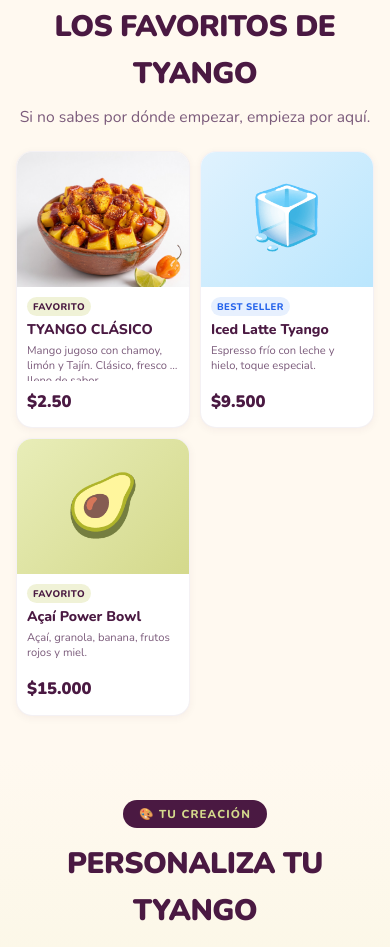
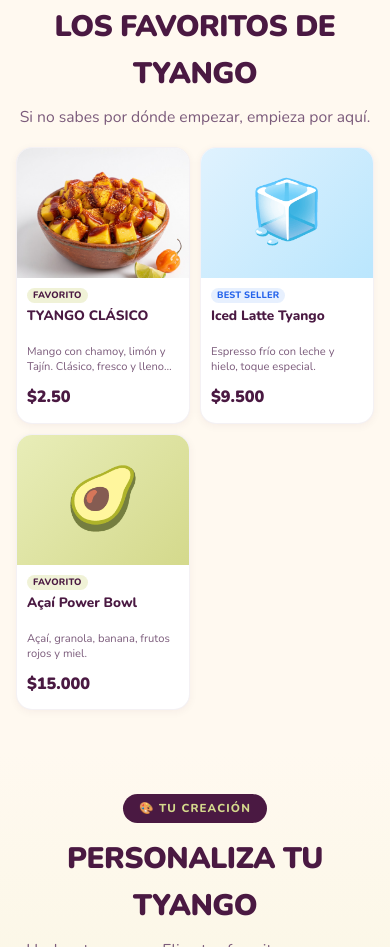
Before and after one commit to sebastianemanuel967-star/tyangonextlevel, a website: page index.html in a window 390 px wide. Shown: the part 2245-3192 px from the top of the page. Drawn offline with nearby package versions, Linux system fonts and the light colour scheme.

Commit message:
Add files via upload

```diff
--- a/index.html
+++ b/index.html
@@ -705,6 +705,9 @@
       transform: translateY(18px);
       box-shadow: var(--shadow-sm);
       text-align: left;
+      display: flex;
+      flex-direction: column;
+      height: 100%;
     }
     .card.show {
       opacity: 1;
@@ -713,6 +716,10 @@
     .card:hover {
       transform: translateY(-5px);
       box-shadow: var(--shadow-hover);
+    }
+    .card:focus-visible {
+      outline: 2.5px solid var(--lime);
+      outline-offset: 2px;
     }
     .card-img {
       height: 175px;
@@ -722,6 +729,7 @@
       position: relative;
       overflow: hidden;
       background: var(--cream);
+      flex-shrink: 0;
     }
     .card-photo {
       width: 100%;
@@ -742,9 +750,13 @@
     }
     .card-body {
       padding: 18px;
+      display: flex;
+      flex-direction: column;
+      flex-grow: 1;
     }
     .card-badge {
-      display: inline-block;
+      display: inline-flex;
+      align-items: center;
       padding: 3px 9px;
       border-radius: var(--radius-sm);
       font-size: 0.68rem;
@@ -752,25 +764,28 @@
       text-transform: uppercase;
       letter-spacing: 0.04em;
       margin-bottom: 8px;
+      align-self: flex-start;
     }
     .card-name {
       font-size: 1.05rem;
       font-weight: 800;
       color: var(--purple-dark);
       margin-bottom: 4px;
+      line-height: 1.25;
     }
     .card-desc {
       font-size: 0.8rem;
       color: var(--purple-mid);
       line-height: 1.45;
       margin-bottom: 12px;
-      min-height: 38px;
+      flex-grow: 1;
     }
     .card-price {
       font-size: 1.15rem;
       font-weight: 900;
       color: var(--purple-dark);
       display: block;
+      margin-top: auto;
     }
 
     /* SECCIÓN 5: PERSONALIZA TU TYANGO */
@@ -1488,18 +1503,13 @@
         font-size: 0.85rem;
       }
 
-      /* Catálogos & Favoritos: 2 Columnas en Mobile */
-      .products-grid {
+      /* Catálogos & Favoritos: 2 Columnas en Mobile con Altura Uniforme */
+      .products-grid, .favs-grid {
         grid-template-columns: repeat(2, 1fr);
         max-width: 100%;
         margin: 16px auto 0;
         gap: 12px;
-      }
-      .favs-grid {
-        grid-template-columns: repeat(2, 1fr);
-        max-width: 100%;
-        margin: 20px auto 0;
-        gap: 12px;
+        align-items: stretch;
       }
       .cat-products {
         padding: 8px 12px 48px;
@@ -1508,9 +1518,19 @@
         border-radius: var(--radius-md);
         display: flex;
         flex-direction: column;
+        height: 100%;
+        box-shadow: 0 2px 8px rgba(74, 25, 66, 0.05);
+      }
+      .card:hover {
+        transform: none;
+        box-shadow: 0 2px 8px rgba(74, 25, 66, 0.05);
+      }
+      .card:active {
+        transform: scale(0.985);
       }
       .card-img {
-        height: 140px;
+        height: 135px;
+        flex-shrink: 0;
       }
       .card-body {
         padding: 10px 10px 12px;
@@ -1519,32 +1539,47 @@
         flex-grow: 1;
       }
       .card-badge {
-        font-size: 0.60rem;
+        font-size: 0.58rem;
         padding: 2px 6px;
         margin-bottom: 5px;
         align-self: flex-start;
+        line-height: 1.2;
+        letter-spacing: 0.02em;
+        white-space: nowrap;
       }
       .card-name {
-        font-size: 0.92rem;
+        font-size: 0.88rem;
         font-weight: 800;
-        line-height: 1.25;
+        line-height: 1.22;
         margin-bottom: 4px;
-      }
-      .card-desc {
-        font-size: 0.73rem;
-        line-height: 1.35;
-        color: var(--purple-mid);
-        margin-bottom: 8px;
-        flex-grow: 1;
+        color: var(--purple-dark);
+        min-height: 2.44em;
         display: -webkit-box;
         -webkit-line-clamp: 2;
         -webkit-box-orient: vertical;
         overflow: hidden;
       }
+      .card-desc {
+        font-size: 0.72rem;
+        line-height: 1.32;
+        color: var(--purple-mid);
+        margin-bottom: 8px;
+        flex-grow: 1;
+        min-height: 2.64em;
+        display: -webkit-box;
+        -webkit-line-clamp: 2;
+        -webkit-box-orient: vertical;
+        overflow: hidden;
+        text-overflow: ellipsis;
+        word-break: break-word;
+      }
       .card-price {
-        font-size: 1.08rem;
+        font-size: 1.05rem;
         font-weight: 900;
+        color: var(--purple-dark);
         margin-top: auto;
+        padding-top: 2px;
+        display: block;
       }
 
       /* Personalizador Mobile */
@@ -1594,16 +1629,16 @@
         gap: 10px;
       }
       .card-img {
-        height: 135px;
+        height: 130px;
       }
       .card-name {
-        font-size: 0.88rem;
+        font-size: 0.85rem;
       }
       .card-desc {
         font-size: 0.70rem;
       }
       .card-price {
-        font-size: 1.04rem;
+        font-size: 1.02rem;
       }
       .dna-grid {
         grid-template-columns: repeat(2, 1fr);
@@ -1623,16 +1658,16 @@
         gap: 8px;
       }
       .card-img {
-        height: 125px;
+        height: 120px;
       }
       .card-body {
         padding: 8px 8px 10px;
       }
       .card-name {
-        font-size: 0.84rem;
+        font-size: 0.82rem;
       }
       .card-desc {
-        font-size: 0.68rem;
+        font-size: 0.67rem;
       }
       .card-price {
         font-size: 0.98rem;
@@ -1658,19 +1693,22 @@
         max-width: 85px;
       }
       .products-grid, .favs-grid {
-        gap: 8px;
+        gap: 7px;
       }
       .card-img {
-        height: 118px;
+        height: 112px;
+      }
+      .card-body {
+        padding: 7px 7px 9px;
       }
       .card-name {
-        font-size: 0.82rem;
+        font-size: 0.78rem;
       }
       .card-desc {
-        font-size: 0.66rem;
+        font-size: 0.64rem;
       }
       .card-price {
-        font-size: 0.95rem;
+        font-size: 0.94rem;
       }
       .step-title {
         font-size: 0.98rem;
@@ -2144,7 +2182,7 @@
           badge: 'Popular',
           badgeCss: 'background:rgba(255,100,50,0.12);color:#E85D30',
           name: 'TYANGO CLÁSICO',
-          desc: 'Mango jugoso con chamoy, limón y Tajín. Clásico, fresco y lleno de sabor.',
+          desc: 'Mango con chamoy, limón y Tajín. Clásico, fresco y lleno de sabor.',
           price: '$2.50'
         },
         {
@@ -2152,7 +2190,7 @@
           badge: 'Nuevo',
           badgeCss: 'background:rgba(236,72,153,0.12);color:#DB2777',
           name: 'PICAZANA',
-          desc: 'Manzana fresca envuelta en una intensa masa de chamoy y tamarindo. Dulce, ácida y picosita. 🌶️',
+          desc: 'Manzana cubierta con masa de chamoy y tamarindo. Dulce, ácida y picosita.',
           price: '$2.50'
         },
         {
@@ -2160,7 +2198,7 @@
           badge: 'Nuevo',
           badgeCss: 'background:rgba(123,91,123,0.12);color:#7B5B7B',
           name: 'UVA PULPA',
-          desc: 'Uva verde cubierta en Pulparindo y Tajín. Dulce, ácida y picosita. 🌶️',
+          desc: 'Uva verde cubierta con Pulparindo y Tajín. Dulce, ácida y picosita.',
           price: '$2.50'
         },
         {
@@ -2168,7 +2206,7 @@
           badge: 'Nuevo',
           badgeCss: 'background:rgba(245,158,11,0.15);color:#D97706',
           name: 'PIÑADIABLO',
-          desc: 'Piña congelada con chamoy y Tajín. Dulce, fría y con un toque de picante. 🌶️',
+          desc: 'Piña congelada con chamoy y Tajín. Dulce, fría y con un toque de picante.',
           price: '$2.50'
         },
         {
@@ -2176,7 +2214,7 @@
           badge: '🔥 MUY PICANTE',
           badgeCss: 'background:rgba(239,68,68,0.15);color:#DC2626',
           name: 'TAKIMANGO',
-          desc: 'Takis Fuego con mango y chamoy. Muy picante, jugoso y lleno de sabor. 🔥',
+          desc: 'Takis Fuego con mango y chamoy. Muy picante, jugoso y lleno de sabor.',
           price: '$2.50'
         },
         {
@@ -2184,7 +2222,7 @@
           badge: 'Fresco',
           badgeCss: 'background:rgba(34,197,94,0.15);color:#15803D',
           name: 'PEPINAZO',
-          desc: 'Pepino fresco con chamoy, Tajín y limón. Jugoso, ácido y con el toque picosito de TYHOT. 🌶️',
+          desc: 'Pepino fresco con chamoy, Tajín y limón. Jugoso, ácido y picosito.',
           price: '$2.50'
         },
       ],
```
